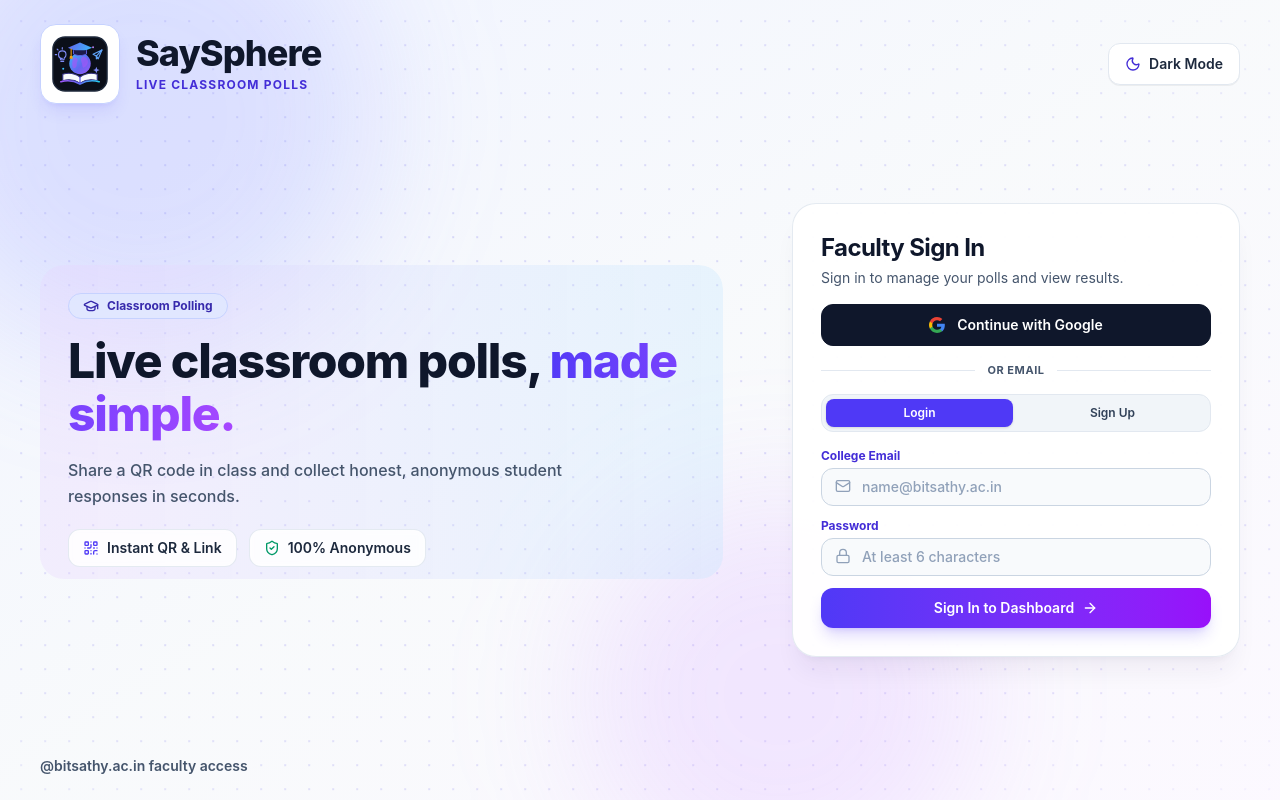
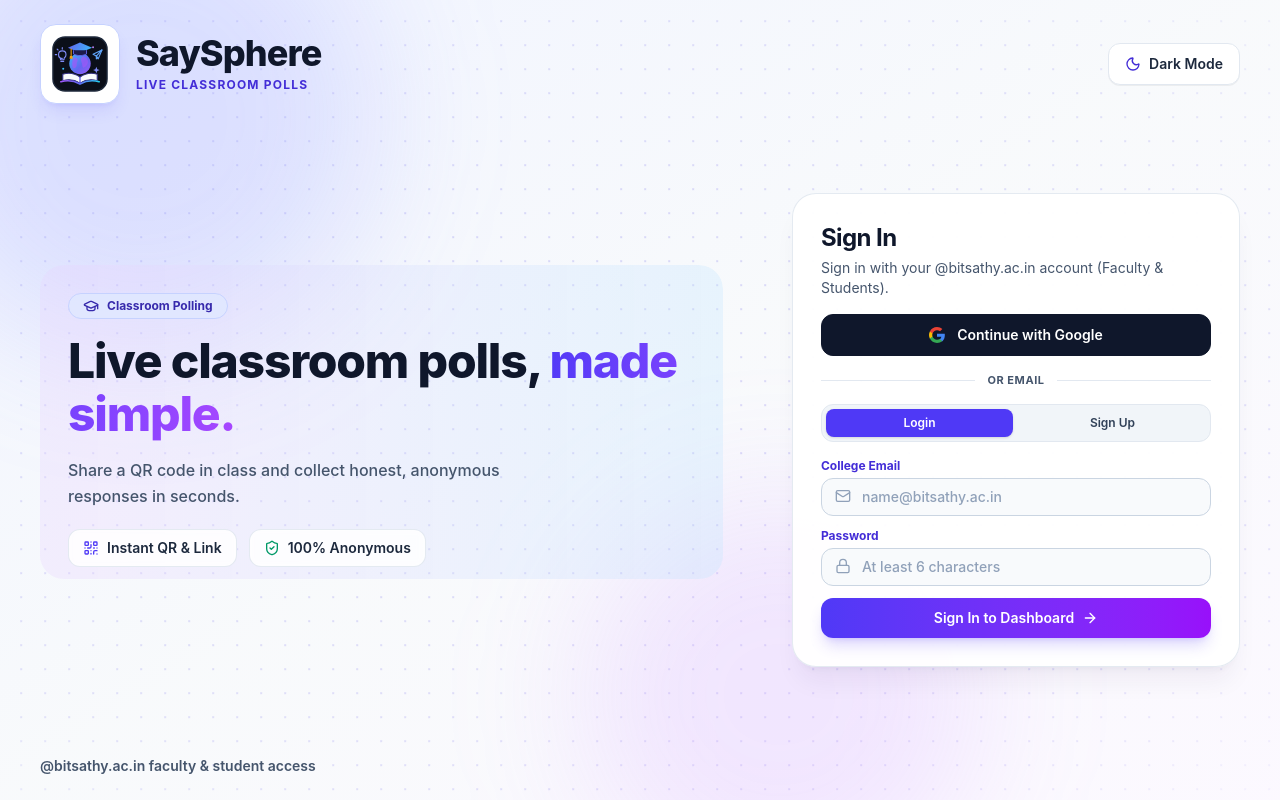
Before and after one commit to rifarasheedha42-glitch/saysphere, a React app in the folder frontend/: page / in a window 1280 px wide. Built offline with nearby package versions, Linux system fonts and the light colour scheme; the HTML template or start-up script is replaced by a standard one.

Commit message:
Update sign-in page for faculty and students

```diff
--- a/frontend/src/Auth.jsx
+++ b/frontend/src/Auth.jsx
@@ -51,6 +51,10 @@ export default function Auth() {
       provider: 'google',
       options: {
         redirectTo: window.location.origin,
+        queryParams: {
+          hd: ALLOWED_DOMAIN,
+          prompt: 'select_account',
+        },
       },
     });
 
@@ -69,7 +73,7 @@ export default function Auth() {
     const cleanEmail = email.trim().toLowerCase();
 
     if (mode === 'signup' && !cleanName) {
-      setErrorMsg('Please enter your name for your faculty dashboard.');
+      setErrorMsg('Please enter your name for your dashboard.');
       return;
     }
 
@@ -287,7 +291,7 @@ export default function Auth() {
               </h2>
 
               <p className={`text-base max-w-lg leading-relaxed font-medium ${subtextColor}`}>
-                Share a QR code in class and collect honest, anonymous student responses in seconds.
+                Share a QR code in class and collect honest, anonymous responses in seconds.
               </p>
 
               <div className="flex flex-wrap gap-3 pt-1">
@@ -317,11 +321,11 @@ export default function Auth() {
             >
               <div>
                 <h2 className={`text-2xl font-bold tracking-tight ${headingColor}`}>
-                  {mode === 'login' ? 'Faculty Sign In' : 'Create Faculty Account'}
+                  {mode === 'login' ? 'Sign In' : 'Create Account'}
                 </h2>
                 <p className={`text-xs sm:text-sm mt-1 ${subtextColor}`}>
                   {mode === 'login'
-                    ? 'Sign in to manage your polls and view results.'
+                    ? 'Sign in with your @bitsathy.ac.in account (Faculty & Students).'
                     : `Sign up with your @${ALLOWED_DOMAIN} email.`}
                 </p>
               </div>
@@ -507,7 +511,7 @@ export default function Auth() {
                       ? 'Please wait...'
                       : mode === 'login'
                       ? 'Sign In to Dashboard'
-                      : 'Create Faculty Account'}
+                      : 'Create Account'}
                   </span>
                   <ArrowRight className="w-4 h-4" />
                 </button>
@@ -518,7 +522,7 @@ export default function Auth() {
 
         {/* FIXED SINGLE-SCREEN FOOTER */}
         <footer className={`text-xs sm:text-sm font-semibold shrink-0 ${subtextColor}`}>
-          @{ALLOWED_DOMAIN} faculty access
+          @{ALLOWED_DOMAIN} faculty &amp; student access
         </footer>
       </div>
     </div>
```
